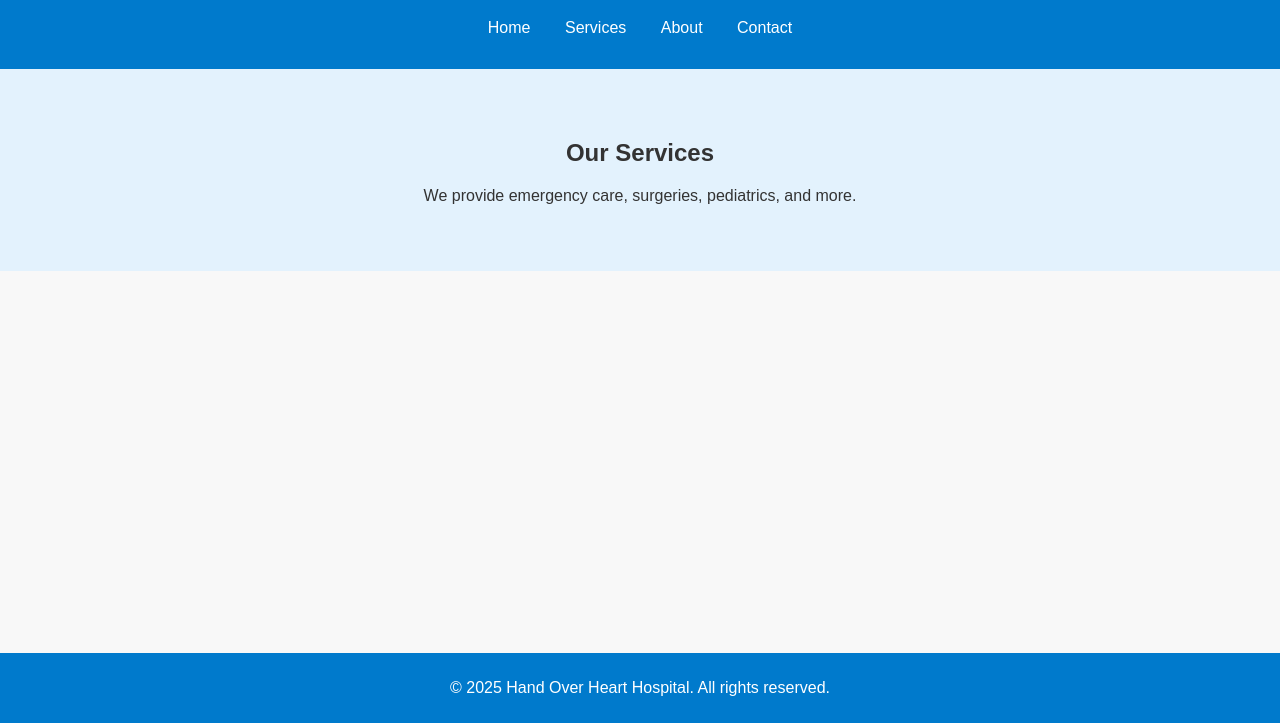
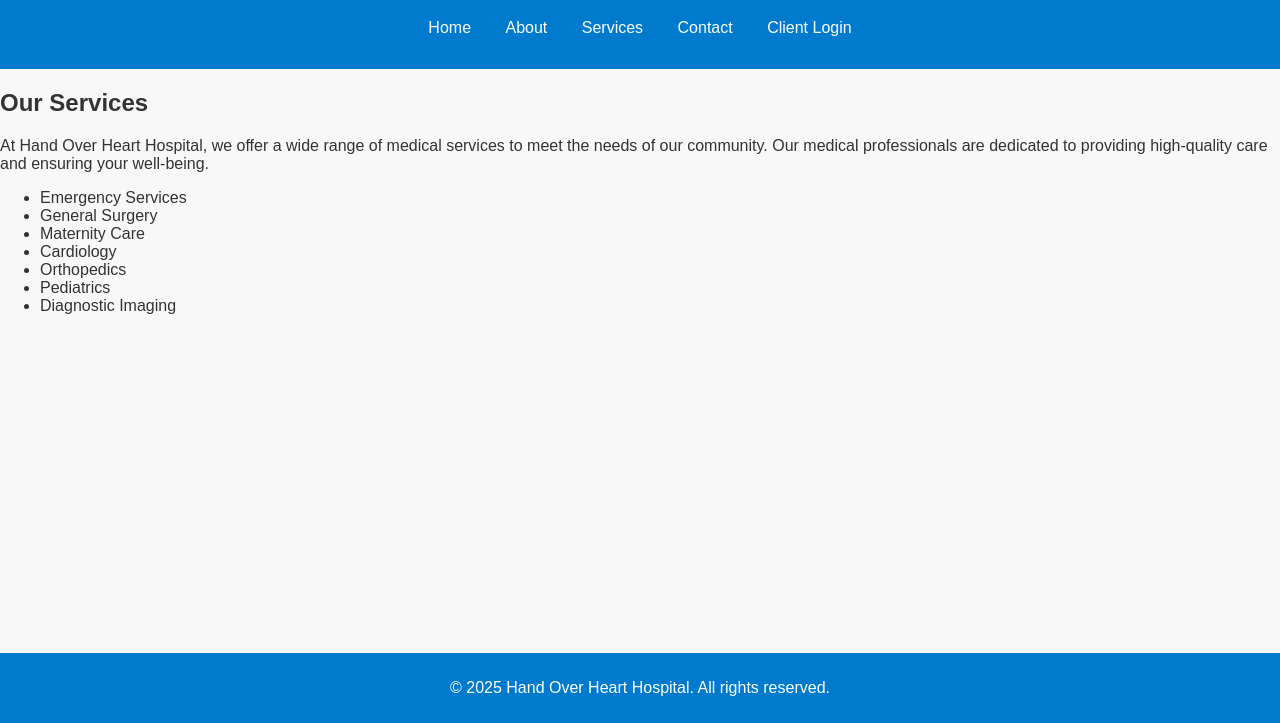
Before and after one commit to 25trmowery/handoverheart.org, a plain HTML site: page services.html in a window 1280 px wide. Shown: the part 77-800 px from the top of the page. Drawn offline with Linux system fonts and the light colour scheme.

Commit message:
Update services.html

```diff
--- a/services.html
+++ b/services.html
@@ -12,17 +12,29 @@
         <nav>
             <ul>
                 <li><a href="index.html">Home</a></li>
+                <li><a href="about.html">About</a></li>
                 <li><a href="services.html">Services</a></li>
-                <li><a href="about.html">About</a></li>
                 <li><a href="contact.html">Contact</a></li>
+                <li><a href="login.html">Client Login</a></li>
             </ul>
         </nav>
     </header>
 
-    <section class="hero">
-        <h2>Our Services</h2>
-        <p>We provide emergency care, surgeries, pediatrics, and more.</p>
-    </section>
+    <main>
+        <section class="services">
+            <h2>Our Services</h2>
+            <p>At Hand Over Heart Hospital, we offer a wide range of medical services to meet the needs of our community. Our medical professionals are dedicated to providing high-quality care and ensuring your well-being.</p>
+            <ul>
+                <li>Emergency Services</li>
+                <li>General Surgery</li>
+                <li>Maternity Care</li>
+                <li>Cardiology</li>
+                <li>Orthopedics</li>
+                <li>Pediatrics</li>
+                <li>Diagnostic Imaging</li>
+            </ul>
+        </section>
+    </main>
 
     <footer>
         <p>&copy; 2025 Hand Over Heart Hospital. All rights reserved.</p>
```
